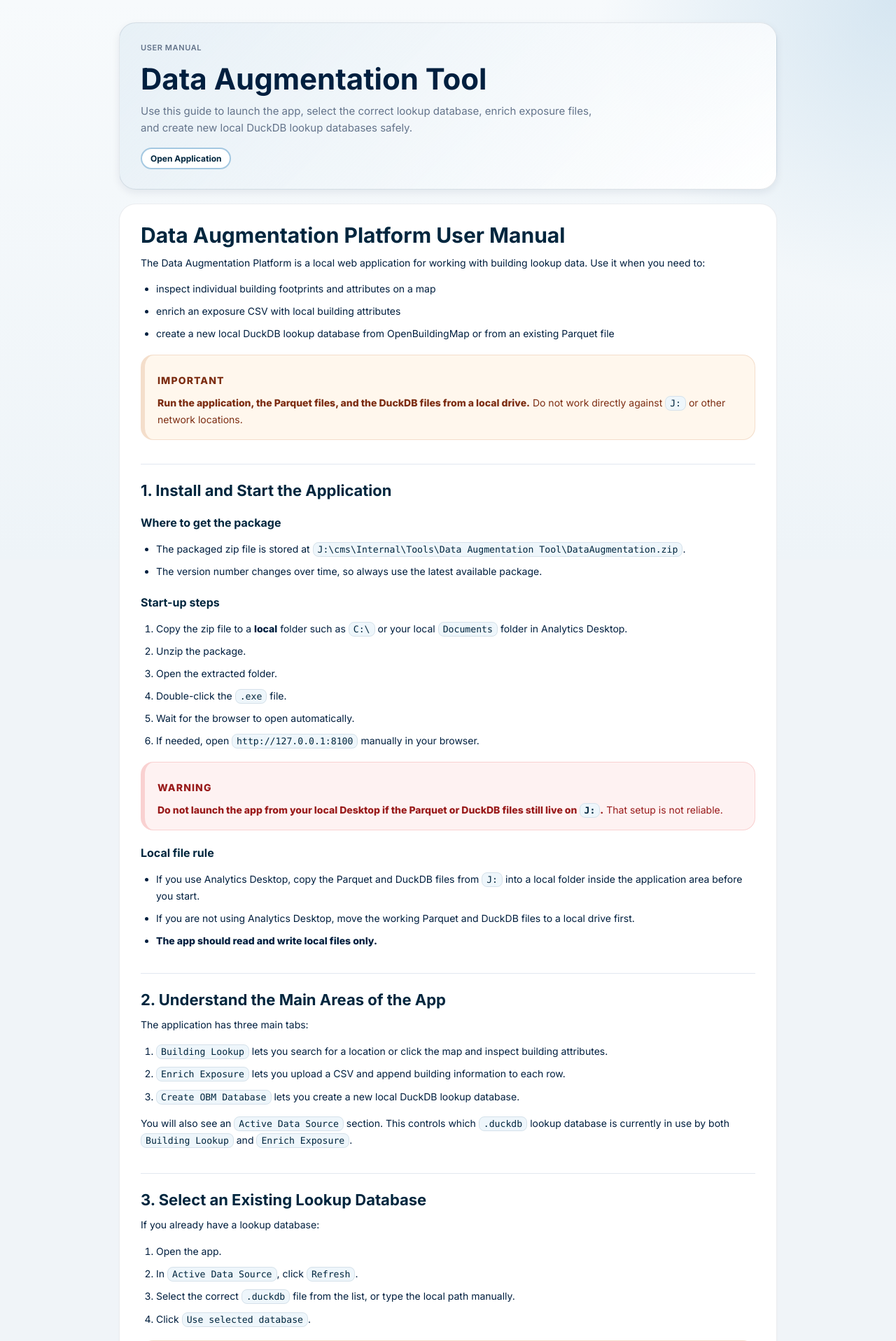
After one commit to Rakshit09/Data_Augmentation, a Flask app: page /help/readme in a window 1280 px wide. The commit adds this page. Shown: the top 1917 px of the page at 70% size. Run offline with Flask 3, Linux system fonts and the light colour scheme; parts of the project's set-up code (start-up, migrations or seed data) failed here and were passed over; some libraries are stand-ins or nearby versions.

Commit message:
Added Documentation and Help button

````diff
--- a/building_lookup_app.py
+++ b/building_lookup_app.py
@@ -5,9 +5,11 @@ import argparse
 import codecs
 import csv
 from genericpath import exists
+from html import escape
 import json
 import math
 import os
+import re
 import shutil
 import tempfile
 import subprocess
@@ -25,6 +27,7 @@ from typing import Any, Callable, Dict, List, Optional, Set, Tuple
 import duckdb
 import pandas as pd
 from flask import Flask, jsonify, render_template, request, send_file
+from markupsafe import Markup
 from werkzeug.utils import secure_filename
 
 from country_boundary_catalog import DEFAULT_COUNTRY_BOUNDARY_CATALOG, list_catalog_countries
@@ -94,6 +97,141 @@ DEFAULT_EXPOSURE_FIELD_CANDIDATES = [
     "stories_min",
     "stories_max",
 ]
+
+HELP_CALLOUT_TITLES = {
+    "important": "Important",
+    "warning": "Warning",
+    "note": "Note",
+}
+
+
+def _render_help_inline(text: str) -> str:
+    rendered = escape(text.strip())
+    rendered = re.sub(r"\*\*(.+?)\*\*", lambda match: f"<strong>{match.group(1)}</strong>", rendered)
+    rendered = re.sub(r"`([^`]+)`", lambda match: f"<code>{match.group(1)}</code>", rendered)
+    return rendered
+
+
+def _render_help_markdown(text: str) -> str:
+    html_parts: List[str] = []
+    paragraph_lines: List[str] = []
+    unordered_items: List[str] = []
+    ordered_items: List[str] = []
+    callout_lines: List[str] = []
+    code_lines: List[str] = []
+    callout_kind = "note"
+    in_code_block = False
+
+    def flush_paragraph() -> None:
+        if paragraph_lines:
+            html_parts.append(f"<p>{_render_help_inline(' '.join(paragraph_lines))}</p>")
+            paragraph_lines.clear()
+
+    def flush_unordered() -> None:
+        if unordered_items:
+            items = "".join(f"<li>{_render_help_inline(item)}</li>" for item in unordered_items)
+            html_parts.append(f"<ul>{items}</ul>")
+            unordered_items.clear()
+
+    def flush_ordered() -> None:
+        if ordered_items:
+            items = "".join(f"<li>{_render_help_inline(item)}</li>" for item in ordered_items)
+            html_parts.append(f"<ol>{items}</ol>")
+            ordered_items.clear()
+
+    def flush_callout() -> None:
+        nonlocal callout_kind
+        if callout_lines:
+            body = _render_help_inline(" ".join(callout_lines))
+            title = HELP_CALLOUT_TITLES.get(callout_kind, "Note")
+            html_parts.append(
+                f'<div class="help-callout help-callout--{callout_kind}">'
+                f'<p class="help-callout-title">{title}</p>'
+                f"<p>{body}</p>"
+                "</div>"
+            )
+            callout_lines.clear()
+            callout_kind = "note"
+
+    def flush_code() -> None:
+        nonlocal in_code_block
+        if code_lines:
+            html_parts.append(
+                "<pre class=\"help-code\"><code>"
+                + escape("\n".join(code_lines))
+                + "</code></pre>"
+            )
+            code_lines.clear()
+        in_code_block = False
+
+    def flush_lists() -> None:
+        flush_unordered()
+        flush_ordered()
+
+    def flush_all() -> None:
+        flush_paragraph()
+        flush_lists()
+        flush_callout()
+
+    for raw_line in text.splitlines():
+        line = raw_line.rstrip()
+        stripped = line.strip()
+
+        if stripped.startswith("```"):
+            if in_code_block:
+                flush_code()
+            else:
+                flush_all()
+                in_code_block = True
+            continue
+
+        if in_code_block:
+            code_lines.append(line)
+            continue
+
+        if stripped.startswith(">"):
+            flush_paragraph()
+            flush_lists()
+            quote_text = stripped[1:].strip()
+            marker_match = re.fullmatch(r"\[!(IMPORTANT|WARNING|NOTE)\]", quote_text, re.IGNORECASE)
+            if marker_match:
+                callout_kind = marker_match.group(1).lower()
+            elif quote_text:
+                callout_lines.append(quote_text)
+            continue
+
+        flush_callout()
+
+        if not stripped:
+            flush_all()
+            continue
+
+        heading_match = re.match(r"^(#{1,3})\s+(.*)$", stripped)
+        if heading_match:
+            flush_all()
+            level = len(heading_match.group(1))
+            html_parts.append(f"<h{level}>{_render_help_inline(heading_match.group(2))}</h{level}>")
+            continue
+
+        if re.match(r"^[-*]\s+", stripped):
+            flush_paragraph()
+            flush_ordered()
+            unordered_items.append(re.sub(r"^[-*]\s+", "", stripped, count=1))
+            continue
+
+        if re.match(r"^\d+\.\s+", stripped):
+            flush_paragraph()
+            flush_unordered()
+            ordered_items.append(re.sub(r"^\d+\.\s+", "", stripped, count=1))
+            continue
+
+        paragraph_lines.append(stripped)
+
+    if in_code_block:
+        flush_code()
+
+    flush_all()
+    return "\n".join(html_parts)
 
 
 def sql_string(value: str) -> str:
@@ -1166,6 +1304,19 @@ def create_app(
     @app.route("/")
     def index():
         return render_template("index.html")
+
+    @app.route("/help/readme")
+    def open_readme_help():
+        readme_path = Path(__file__).resolve().with_name("README.md")
+        if not readme_path.is_file():
+            return jsonify({"error": "README file not found."}), 404
+        readme_text = readme_path.read_text(encoding="utf-8")
+        manual_html = Markup(_render_help_markdown(readme_text))
+        return render_template(
+            "help_readme.html",
+            page_title="Data Augmentation Tool User Manual",
+            manual_html=manual_html,
+        )
 
 
     @app.route("/api/health")
--- a/static/styles.css
+++ b/static/styles.css
@@ -51,6 +51,13 @@ body {
   -moz-osx-font-smoothing: grayscale;
 }
 
+body.help-page {
+  min-height: 100%;
+  background:
+    radial-gradient(circle at top right, rgba(164, 200, 225, 0.4), transparent 28%),
+    linear-gradient(180deg, #f7fafc 0%, #eef4f8 100%);
+}
+
 input[type=number]::-webkit-inner-spin-button,
 input[type=number]::-webkit-outer-spin-button {
   -webkit-appearance: none;
@@ -139,6 +146,179 @@ input[type=number] {
   cursor: pointer;
 }
 
+.help-layout {
+  max-width: 980px;
+  margin: 0 auto;
+  padding: 32px 20px 56px;
+}
+
+.help-hero {
+  display: grid;
+  gap: 12px;
+  padding: 28px 30px;
+  border: 1px solid rgba(0, 31, 63, 0.1);
+  border-radius: 24px;
+  background: linear-gradient(135deg, rgba(164, 200, 225, 0.18), rgba(255, 255, 255, 0.98));
+  box-shadow: var(--shadow-md);
+}
+
+.help-hero h1 {
+  margin: 0;
+  font-size: clamp(30px, 4vw, 42px);
+  line-height: 1.05;
+}
+
+.help-subtitle {
+  max-width: 70ch;
+  margin: 0;
+  color: var(--muted);
+  font-size: 15px;
+  line-height: 1.6;
+}
+
+.help-actions {
+  display: flex;
+  gap: 12px;
+  padding-top: 4px;
+}
+
+.help-manual {
+  margin-top: 20px;
+  padding: 28px 30px;
+  border: 1px solid rgba(0, 31, 63, 0.08);
+  border-radius: 24px;
+  background: #fff;
+  box-shadow: var(--shadow-sm);
+}
+
+.help-manual h1,
+.help-manual h2,
+.help-manual h3 {
+  margin: 0;
+  color: var(--brand-dark2);
+}
+
+.help-manual h1 {
+  font-size: 30px;
+  line-height: 1.12;
+}
+
+.help-manual h2 {
+  margin-top: 34px;
+  padding-top: 24px;
+  border-top: 1px solid var(--line);
+  font-size: 22px;
+  line-height: 1.25;
+}
+
+.help-manual h3 {
+  margin-top: 22px;
+  font-size: 16px;
+  line-height: 1.35;
+}
+
+.help-manual h1 + p,
+.help-manual h2 + p,
+.help-manual h3 + p {
+  margin-top: 10px;
+}
+
+.help-manual p,
+.help-manual ul,
+.help-manual ol,
+.help-manual pre {
+  margin: 14px 0 0;
+}
+
+.help-manual p,
+.help-manual li {
+  font-size: 14px;
+  line-height: 1.7;
+}
+
+.help-manual ul,
+.help-manual ol {
+  padding-left: 22px;
+}
+
+.help-manual li + li {
+  margin-top: 8px;
+}
+
+.help-manual strong {
+  color: var(--ink);
+  font-weight: 800;
+}
+
+.help-manual code {
+  padding: 2px 6px;
+  border: 1px solid rgba(63, 98, 127, 0.14);
+  border-radius: 8px;
+  background: #eef6fb;
+  color: var(--brand-dark2);
+  font-family: "Consolas", "SFMono-Regular", Consolas, monospace;
+  font-size: 0.94em;
+}
+
+.help-code {
+  overflow-x: auto;
+  padding: 14px 16px;
+  border: 1px solid rgba(0, 31, 63, 0.08);
+  border-radius: 16px;
+  background: #f8fbfd;
+}
+
+.help-code code {
+  padding: 0;
+  border: 0;
+  background: transparent;
+  color: var(--ink);
+  font-size: 13px;
+  line-height: 1.6;
+}
+
+.help-callout {
+  margin-top: 18px;
+  padding: 16px 18px;
+  border: 1px solid transparent;
+  border-left-width: 6px;
+  border-radius: 18px;
+}
+
+.help-callout p {
+  margin: 8px 0 0;
+}
+
+.help-callout-title {
+  margin: 0;
+  font-size: 12px;
+  font-weight: 800;
+  letter-spacing: 0.08em;
+  text-transform: uppercase;
+}
+
+.help-callout--important {
+  border-color: rgba(180, 83, 9, 0.15);
+  background: #fff7ed;
+  color: #7c2d12;
+}
+
+.help-callout--warning {
+  border-color: rgba(220, 38, 38, 0.16);
+  background: #fef2f2;
+  color: #991b1b;
+}
+
+.help-callout--note {
+  border-color: rgba(37, 99, 235, 0.14);
+  background: #eff6ff;
+  color: #1d4ed8;
+}
+
+.help-callout strong {
+  color: inherit;
+}
+
 .panel-note-close:hover {
   background: rgba(255, 255, 255, 0.95);
 }
@@ -229,6 +415,28 @@ h2 {
   color: var(--brand-dark);
   font-size: 12px;
   font-weight: 700;
+}
+
+.header-help-button {
+  display: inline-flex;
+  align-items: center;
+  justify-content: center;
+  min-height: 30px;
+  padding: 6px 12px;
+  border: 2px solid var(--brand);
+  border-radius: 999px;
+  background: var(--button-secondary);
+  color: var(--button-text);
+  font-size: 12px;
+  font-weight: 700;
+  text-decoration: none;
+  transition: all var(--transition-fast);
+}
+
+.header-help-button:hover {
+  border-color: var(--button-primary-hover);
+  background: var(--button-secondary-hover);
+  color: var(--button-text);
 }
 
 .side-mode,
--- /dev/null
+++ b/templates/help_readme.html
@@ -0,0 +1,28 @@
+<!doctype html>
+<html lang="en">
+<head>
+  <meta charset="utf-8">
+  <meta name="viewport" content="width=device-width, initial-scale=1">
+  <title>{{ page_title }}</title>
+  <link rel="preconnect" href="https://fonts.googleapis.com">
+  <link rel="preconnect" href="https://fonts.gstatic.com" crossorigin>
+  <link rel="stylesheet" href="https://fonts.googleapis.com/css2?family=Inter:wght@400;500;600;700;800&display=swap">
+  <link rel="stylesheet" href="{{ url_for('static', filename='styles.css') }}">
+</head>
+<body class="help-page">
+  <main class="help-layout">
+    <header class="help-hero">
+      <p class="eyebrow">User Manual</p>
+      <h1>Data Augmentation Tool</h1>
+      <p class="help-subtitle">Use this guide to launch the app, select the correct lookup database, enrich exposure files, and create new local DuckDB lookup databases safely.</p>
+      <div class="help-actions">
+        <a class="header-help-button" href="/" target="_self">Open Application</a>
+      </div>
+    </header>
+
+    <article class="help-manual">
+      {{ manual_html }}
+    </article>
+  </main>
+</body>
+</html>
````
Also changed, not shown: other parts of static/styles.css (+44 -0 lines), templates/index.html (+7 -1 lines), README.md, 1 other file.
